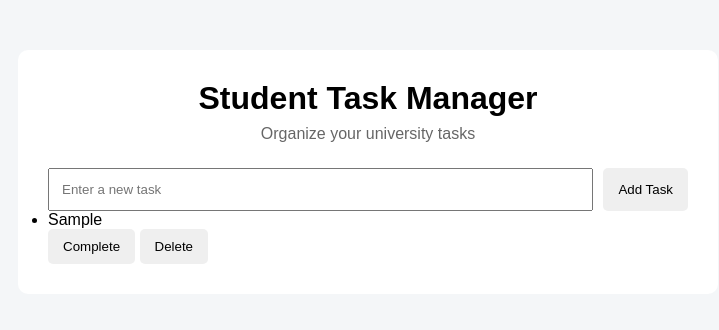
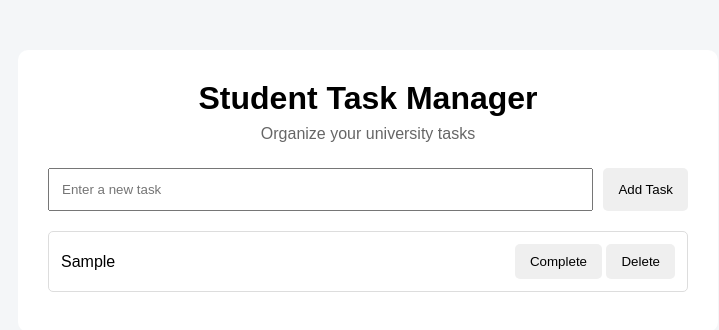
Before and after one commit to mugdho-reo/student-task-manager, a plain HTML site: page index.html in a window 1280 px wide. Both pictures are taken after typing "Sample" into the empty fields and a click on the button "Add Task". Shown: the whole page, without its empty margins (272-991 px from the left). Drawn offline with Linux system fonts and the light colour scheme.

Commit message:
Add task deletion and basic task styling

```diff
--- a/style.css
+++ b/style.css
@@ -47,3 +47,18 @@ button {
     border-radius: 5px;
     cursor: pointer;
 }
+
+#taskList {
+    list-style: none;
+    margin-top: 20px;
+}
+
+.task {
+    display: flex;
+    justify-content: space-between;
+    align-items: center;
+    padding: 12px;
+    margin-bottom: 10px;
+    border: 1px solid #ddd;
+    border-radius: 5px;
+}
```
